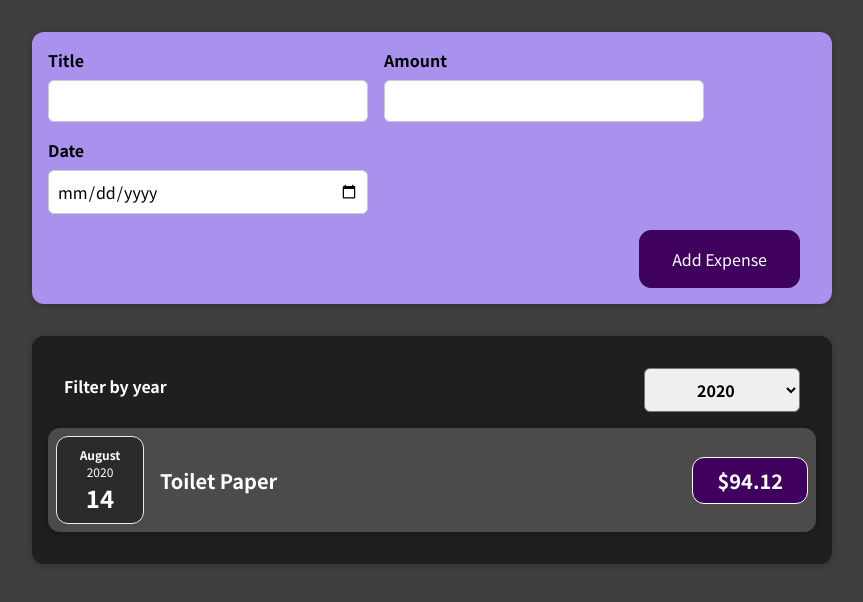
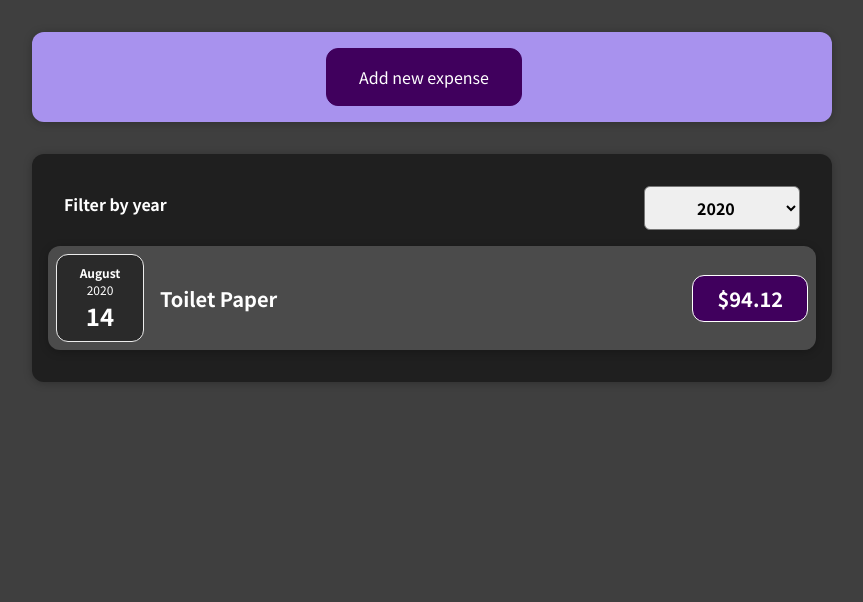
Before and after one commit to KovacFilip/ReactCourse, a React (Create React App) app in the folder my-app/: page / in a window 1280 px wide. Shown: the top 602 px of the page, without its empty margins (208-1071 px from the left). Built offline with nearby package versions, Linux system fonts and the light colour scheme.

Commit message:
Optional form, cancel button in form

```diff
--- a/my-app/src/components/NewExpense/ExpenseForm.js
+++ b/my-app/src/components/NewExpense/ExpenseForm.js
@@ -2,7 +2,7 @@ import React, { useState } from 'react';
 
 import './ExpenseForm.css';
 
-const ExpenseForm = ({ onSaveExpenseData }) => {
+const ExpenseForm = ({ onSaveExpenseData, onCancel, hideAfterAdd }) => {
     const [userInput, setUserInput] = useState({
         title: '',
         amount: '',
@@ -52,6 +52,8 @@ const ExpenseForm = ({ onSaveExpenseData }) => {
             amount: '',
             date: '',
         });
+
+        hideAfterAdd();
     };
 
     return (
@@ -87,6 +89,7 @@ const ExpenseForm = ({ onSaveExpenseData }) => {
                 </div>
             </div>
             <div className="new-expense__actions">
+                <button onClick={onCancel}>Cancel</button>
                 <button type="submit">Add Expense</button>
             </div>
         </form>
--- a/my-app/src/components/NewExpense/NewExpense.js
+++ b/my-app/src/components/NewExpense/NewExpense.js
@@ -1,8 +1,10 @@
-import React from 'react';
+import React, { useState } from 'react';
 import ExpenseForm from './ExpenseForm';
 import './NewExpense.css';
 
 const NewExpense = ({ onAddExpense }) => {
+    const [showForm, setShowForm] = useState(false);
+
     const saveExpenseDataHandler = (enteredExpenseData) => {
         const expenseData = {
             ...enteredExpenseData,
@@ -12,9 +14,26 @@ const NewExpense = ({ onAddExpense }) => {
         onAddExpense(expenseData);
     };
 
+    const handleClickNewExpense = () => {
+        setShowForm(true);
+    };
+
+    const hideForm = () => {
+        setShowForm(false);
+    };
+
     return (
         <div className="new-expense">
-            <ExpenseForm onSaveExpenseData={saveExpenseDataHandler} />
+            {!showForm && (
+                <button onClick={handleClickNewExpense}>Add new expense</button>
+            )}
+            {showForm && (
+                <ExpenseForm
+                    onSaveExpenseData={saveExpenseDataHandler}
+                    onCancel={hideForm}
+                    hideAfterAdd={hideForm}
+                />
+            )}
         </div>
     );
 };
```
